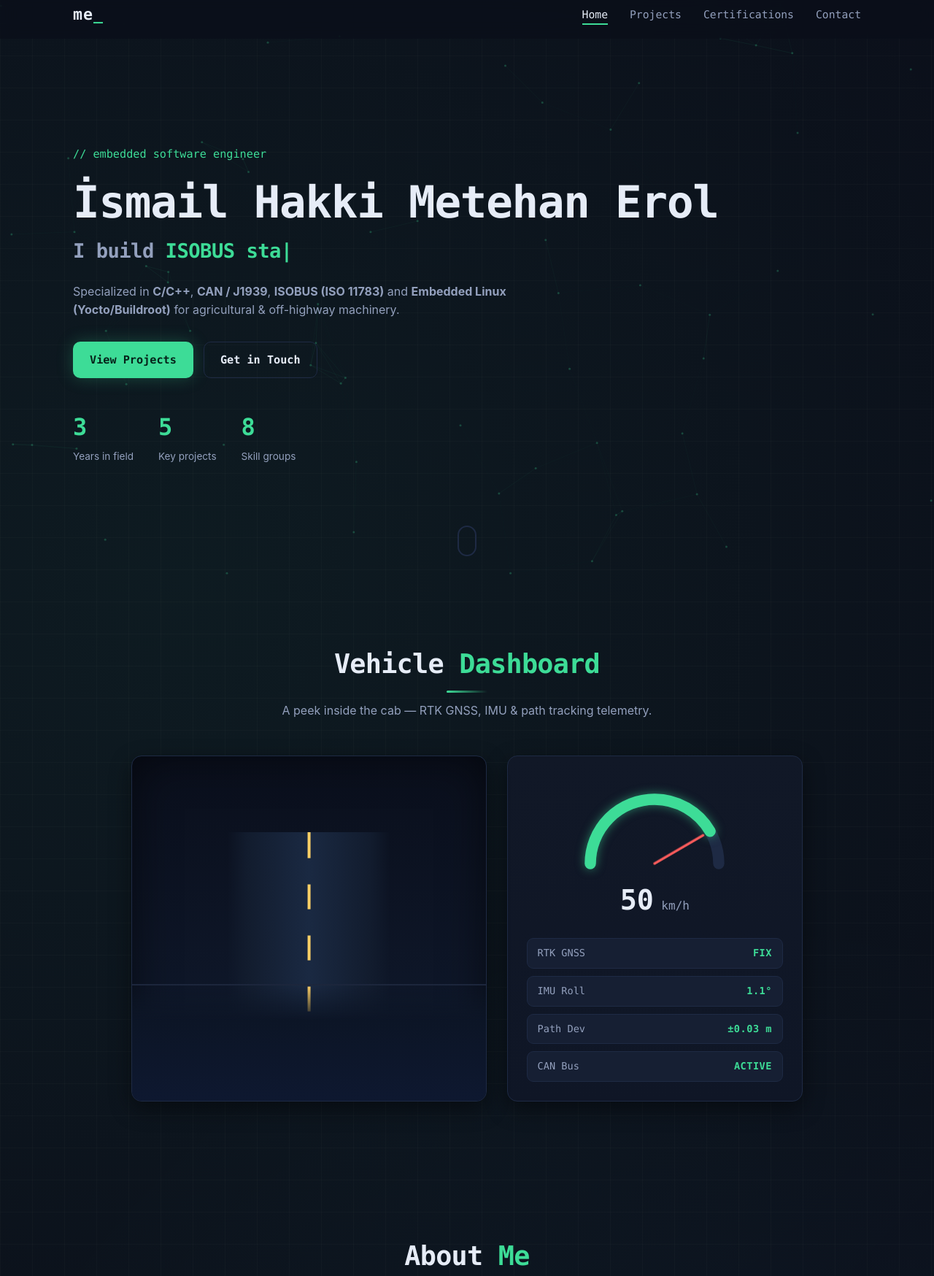
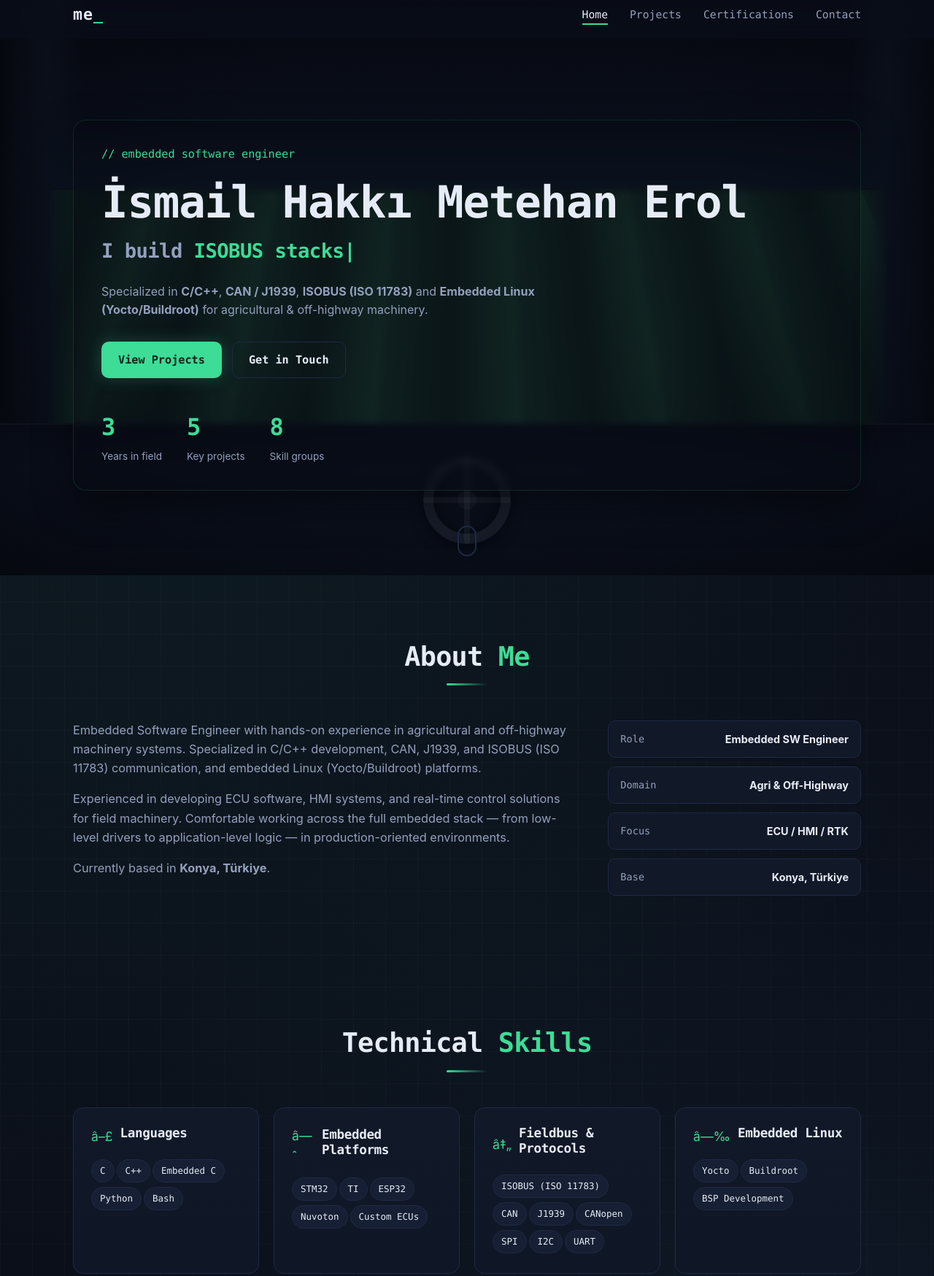
Before and after one commit to ihm3/ihm3.github.io, a plain HTML site: page index.html in a window 1280 px wide. Shown: the part 12-1760 px from the top of the page at 73% size. Drawn offline with Linux system fonts and the light colour scheme; animation ran at ten frames a second.

Commit message:
feat: replace dashboard with cab interior background scene

```diff
--- a/dashboard.css
+++ /dev/null
@@ -1,165 +0,0 @@
-/* ============ Dashboard section ============ */
-.dashboard-section {
-  padding: 100px 0;
-  position: relative;
-}
-
-.dashboard {
-  display: grid;
-  grid-template-columns: 1.2fr 1fr;
-  gap: 28px;
-  align-items: stretch;
-  max-width: 920px;
-  margin: 0 auto;
-}
-
-/* ============ Scene: road + hood ============ */
-.dash-scene {
-  position: relative;
-  min-height: 320px;
-  border-radius: var(--radius);
-  overflow: hidden;
-  border: 1px solid var(--border);
-  background: linear-gradient(180deg, #0a0f1c 0%, #101a2e 100%);
-  box-shadow: var(--shadow), inset 0 0 60px rgba(0, 0, 0, 0.5);
-}
-
-.dash-road {
-  position: absolute;
-  left: 50%;
-  bottom: 0;
-  width: 46%;
-  height: 78%;
-  transform: translateX(-50%);
-  background: linear-gradient(90deg, transparent, #121c2e 12%, #1a2942 50%, #121c2e 88%, transparent);
-  overflow: hidden;
-}
-
-.road-lines {
-  position: absolute;
-  left: 50%;
-  top: 0;
-  bottom: 0;
-  width: 4px;
-  transform: translateX(-50%);
-  background: repeating-linear-gradient(
-    180deg,
-    var(--warning) 0px,
-    var(--warning) 34px,
-    transparent 34px,
-    transparent 70px
-  );
-  animation: roadscroll 0.9s linear infinite;
-}
-
-@keyframes roadscroll {
-  from { background-position: 0 0; }
-  to { background-position: 0 70px; }
-}
-
-.dash-hood {
-  position: absolute;
-  left: 0;
-  right: 0;
-  bottom: 0;
-  height: 34%;
-  background: linear-gradient(180deg, transparent, #0c1526 30%, #0e1830 100%);
-  border-top: 2px solid rgba(255, 255, 255, 0.06);
-}
-/* ============ Panel & gauges ============ */
-.dash-panel {
-  background: linear-gradient(180deg, var(--bg-elev), var(--surface));
-  border: 1px solid var(--border);
-  border-radius: var(--radius);
-  padding: 26px;
-  display: flex;
-  flex-direction: column;
-  align-items: center;
-  justify-content: center;
-  box-shadow: var(--shadow);
-}
-
-.gauge {
-  width: 220px;
-  max-width: 100%;
-  overflow: visible;
-}
-
-.gauge-track {
-  stroke: var(--border);
-  stroke-width: 14;
-  stroke-linecap: round;
-}
-
-.gauge-arc {
-  stroke: var(--accent);
-  stroke-width: 14;
-  stroke-linecap: round;
-  stroke-dasharray: 251;
-  stroke-dashoffset: 251;
-  transition: stroke-dashoffset 0.3s ease;
-  filter: drop-shadow(0 0 6px rgba(61, 220, 151, 0.5));
-}
-
-.gauge-needle {
-  stroke: var(--danger);
-  stroke-width: 3;
-  stroke-linecap: round;
-  transform-origin: 100px 110px;
-  transition: transform 0.3s ease;
-}
-
-.gauge-readout {
-  text-align: center;
-  margin-top: 8px;
-}
-
-.gauge-value {
-  font-family: var(--mono);
-  font-size: 2.4rem;
-  font-weight: 700;
-  color: var(--text);
-}
-
-.gauge-unit {
-  color: var(--muted);
-  font-family: var(--mono);
-  margin-left: 6px;
-}
-/* ============ Telemetry readouts ============ */
-.telemetry {
-  width: 100%;
-  margin-top: 22px;
-  display: grid;
-  gap: 10px;
-}
-
-.tele-row {
-  display: flex;
-  justify-content: space-between;
-  align-items: center;
-  padding: 9px 14px;
-  border: 1px solid var(--border);
-  border-radius: 9px;
-  background: var(--bg-elev2);
-  font-family: var(--mono);
-  font-size: 0.85rem;
-}
-
-.tele-label {
-  color: var(--muted);
-}
-
-.tele-value {
-  color: var(--accent);
-  font-weight: 700;
-  letter-spacing: 0.5px;
-}
-
-.tele-value.warn {
-  color: var(--warning);
-}
-
-.tele-value.crit {
-  color: var(--danger);
-}
--- a/dashboard.js
+++ /dev/null
@@ -1,75 +0,0 @@
-// ============ Vehicle Dashboard ============
-const needle = document.getElementById("speedNeedle");
-const arc = document.getElementById("speedArc");
-const speedValue = document.getElementById("speedValue");
-const rtkEl = document.getElementById("rtk");
-const imuEl = document.getElementById("imu");
-const pathEl = document.getElementById("pathDev");
-const canEl = document.getElementById("canBus");
-
-const ARC_LENGTH = 251; // full visible arc path length
-let currentPct = 0;
-
-function setGauge(pct) {
-  const clamped = Math.max(0, Math.min(1, pct));
-  if (arc) arc.style.strokeDashoffset = ARC_LENGTH * (1 - clamped);
-  if (needle) needle.style.transform = `rotate(${-90 + clamped * 180}deg)`;
-}
-
-function animateGaugeTo(targetPct) {
-  const start = performance.now();
-  const duration = 900;
-  const from = currentPct;
-
-  function tick(now) {
-    const t = Math.min(1, (now - start) / duration);
-    const eased = 1 - Math.pow(1 - t, 3);
-    const val = from + (targetPct - from) * eased;
-    currentPct = val;
-    setGauge(val);
-    if (speedValue) speedValue.textContent = Math.round(val * 60);
-    if (t < 1) requestAnimationFrame(tick);
-  }
-  requestAnimationFrame(tick);
-}
-
-function updateTelemetry(speedKmh) {
-  const roll = (Math.random() * 4 - 2).toFixed(1);
-  const dev = (Math.random() * 0.08 - 0.04).toFixed(2);
-
-  if (imuEl) imuEl.textContent = `${roll}°`;
-  if (pathEl) pathEl.textContent = `±${dev} m`;
-  if (rtkEl) {
-    const fix = speedKmh > 0 && Math.random() > 0.15 ? "FIX" : "FLOAT";
-    rtkEl.textContent = fix;
-    rtkEl.classList.toggle("crit", fix === "FLOAT");
-  }
-  if (canEl) {
-    const active = speedKmh > 0;
-    canEl.textContent = active ? "ACTIVE" : "IDLE";
-    canEl.classList.toggle("warn", !active);
-  }
-}
-
-// Dashboard appears -> drive the needle
-const dash = document.querySelector(".dashboard");
-if (dash && needle) {
-  let started = false;
-  const io = new IntersectionObserver(
-    (entries) => {
-      entries.forEach((e) => {
-        if (e.isIntersecting && !started) {
-          started = true;
-          animateGaugeTo(0.85); // cruise ~51 km/h
-          setInterval(() => {
-            const target = 0.5 + Math.random() * 0.45;
-            animateGaugeTo(target);
-            updateTelemetry(Math.round(target * 60));
-          }, 2600);
-        }
-      });
-    },
-    { threshold: 0.35 }
-  );
-  io.observe(dash);
-}
--- a/index.html
+++ b/index.html
@@ -4,15 +4,14 @@
   <meta charset="UTF-8">
   <meta name="viewport" content="width=device-width, initial-scale=1.0">
   <meta name="description" content="Portfolio of Metehan Erol, Embedded Software Engineer specializing in agricultural and off-highway systems, ISOBUS, CAN/J1939, and Embedded Linux.">
-  <meta name="author" content="İsmail Hakki Metehan Erol">
+  <meta name="author" content="İsmail Hakkı Metehan Erol">
   <meta property="og:title" content="Metehan Erol | Embedded Software Engineer">
   <meta property="og:description" content="Embedded Software Engineer — ISOBUS, CAN/J1939, Embedded Linux, RTK GNSS.">
   <meta property="og:type" content="website">
   <title>Metehan Erol | Embedded Software Engineer</title>
   <link rel="stylesheet" href="styles.css">
-  <link rel="stylesheet" href="dashboard.css">
+  <link rel="stylesheet" href="interior.css">
   <script src="script.js" defer></script>
-  <script src="dashboard.js" defer></script>
 </head>
 <body id="top">
   <nav class="navbar" id="navbar">
@@ -31,10 +30,27 @@
   </nav>
 
   <header class="hero">
-    <canvas id="gridCanvas" class="grid-canvas"></canvas>
+    <div class="cab-scene" aria-hidden="true">
+      <div class="cab-field">
+        <div class="crop-rows"></div>
+        <div class="crop-clouds"></div>
+        <div class="crop-sky"></div>
+      </div>
+      <div class="cab-windshield">
+        <div class="cab-header"></div>
+        <div class="cab-pillar pillar-l"></div>
+        <div class="cab-pillar pillar-r"></div>
+        <div class="cab-dash">
+          <div class="wheel">
+            <div class="wheel-inner"></div>
+          </div>
+        </div>
+      </div>
+      <div class="cab-vignette"></div>
+    </div>
     <div class="hero-inner">
       <p class="hero-eyebrow reveal">// embedded software engineer</p>
-      <h1 class="hero-title reveal">İsmail Hakki Metehan Erol</h1>
+      <h1 class="hero-title reveal">İsmail Hakkı Metehan Erol</h1>
       <h2 class="hero-sub reveal">I build <span id="typed" class="accent"></span><span class="cursor">|</span></h2>
       <p class="hero-desc reveal">
         Specialized in <strong>C/C++</strong>, <strong>CAN / J1939</strong>, <strong>ISOBUS (ISO 11783)</strong>
@@ -50,42 +66,10 @@
         <div class="stat"><span class="stat-num" data-target="8">0</span><span class="stat-label">Skill groups</span></div>
       </div>
     </div>
-    <a href="#dashboard" class="scroll-hint" aria-label="Scroll to dashboard"><span></span></a>
+    <a href="#about" class="scroll-hint" aria-label="Scroll to about"><span></span></a>
   </header>
 
   <main class="container">
-    <section id="dashboard" class="dashboard-section">
-      <div class="section-head reveal">
-        <h2 class="section-title">Vehicle <span class="accent">Dashboard</span></h2>
-        <p class="section-sub">A peek inside the cab — RTK GNSS, IMU &amp; path tracking telemetry.</p>
-      </div>
-      <div class="dashboard reveal">
-        <div class="dash-scene">
-          <div class="dash-road">
-            <div class="road-lines"></div>
-          </div>
-          <div class="dash-hood"></div>
-        </div>
-        <div class="dash-panel">
-          <svg class="gauge" viewBox="0 0 200 120" aria-hidden="true">
-            <path class="gauge-track" d="M 20 110 A 80 80 0 0 1 180 110" fill="none"/>
-            <path class="gauge-arc" id="speedArc" d="M 20 110 A 80 80 0 0 1 180 110" fill="none"/>
-            <line class="gauge-needle" id="speedNeedle" x1="100" y1="110" x2="100" y2="40" />
-          </svg>
-          <div class="gauge-readout">
-            <span class="gauge-value" id="speedValue">0</span>
-            <span class="gauge-unit">km/h</span>
-          </div>
-          <div class="telemetry">
-            <div class="tele-row"><span class="tele-label">RTK GNSS</span><span class="tele-value" id="rtk">FIX</span></div>
-            <div class="tele-row"><span class="tele-label">IMU Roll</span><span class="tele-value" id="imu">0.0°</span></div>
-            <div class="tele-row"><span class="tele-label">Path Dev</span><span class="tele-value" id="pathDev">±0.00 m</span></div>
-            <div class="tele-row"><span class="tele-label">CAN Bus</span><span class="tele-value" id="canBus">ACTIVE</span></div>
-          </div>
-        </div>
-      </div>
-    </section>
-
     <section id="about" class="section">
       <div class="section-head reveal">
         <h2 class="section-title">About <span class="accent">Me</span></h2>
@@ -131,7 +115,7 @@
   </main>
 
   <footer class="footer">
-    <p>© <span id="year"></span> İsmail Hakki Metehan Erol</p>
+    <p>© <span id="year"></span> İsmail Hakkı Metehan Erol</p>
     <p class="footer-links">
       <a href="contact.html">Contact</a>
       <a href="projects.html">Projects</a>
--- /dev/null
+++ b/interior.css
@@ -0,0 +1,172 @@
+/* ============ Cab interior background scene ============ */
+.cab-scene {
+  position: absolute;
+  inset: 0;
+  z-index: 0;
+  overflow: hidden;
+  background: #0b0f1a;
+}
+
+/* Field outside the windshield */
+.cab-field {
+  position: absolute;
+  inset: 0;
+  overflow: hidden;
+}
+
+.crop-sky {
+  position: absolute;
+  top: 0;
+  left: 0;
+  right: 0;
+  height: 34%;
+  background: linear-gradient(180deg, #0e1a2b 0%, #14263c 55%, #0f1e30 100%);
+}
+
+.crop-clouds {
+  position: absolute;
+  top: 6%;
+  left: 0;
+  right: 0;
+  height: 22%;
+  opacity: 0.5;
+  background:
+    radial-gradient(40px 22px at 20% 50%, rgba(147, 160, 189, 0.35), transparent 70%),
+    radial-gradient(60px 28px at 45% 20%, rgba(147, 160, 189, 0.3), transparent 70%),
+    radial-gradient(50px 24px at 75% 60%, rgba(147, 160, 189, 0.32), transparent 70%);
+  animation: clouds 40s linear infinite;
+}
+
+@keyframes clouds {
+  from { transform: translateX(-8%); }
+  to { transform: translateX(8%); }
+}
+
+/* Moving crop rows seen from the cab */
+.crop-rows {
+  position: absolute;
+  top: 34%;
+  bottom: 0;
+  left: 0;
+  right: 0;
+  background:
+    repeating-linear-gradient(
+      90deg,
+      rgba(33, 84, 60, 0.75) 0px,
+      rgba(22, 58, 42, 0.6) 70px,
+      rgba(39, 98, 68, 0.8) 140px
+    );
+  background-size: 200% 100%;
+  animation: cropmove 22s linear infinite;
+  transform: perspective(600px) rotateX(18deg) scale(1.6);
+  transform-origin: 50% 100%;
+  box-shadow: inset 0 0 120px rgba(0, 0, 0, 0.55);
+}
+
+@keyframes cropmove {
+  from { background-position: 0 0; }
+  to { background-position: 200% 0; }
+}
+
+/* Windshield framing */
+.cab-windshield {
+  position: absolute;
+  inset: 0;
+  pointer-events: none;
+}
+
+.cab-header {
+  position: absolute;
+  top: 0;
+  left: 0;
+  right: 0;
+  height: 34%;
+  background: linear-gradient(180deg, #05070d 0%, #0a0f1c 70%, rgba(10, 15, 28, 0) 100%);
+  border-bottom: 2px solid rgba(255, 255, 255, 0.05);
+}
+
+.cab-pillar {
+  position: absolute;
+  top: 0;
+  bottom: 0;
+  width: 9vw;
+  min-width: 60px;
+  background: linear-gradient(90deg, #070a12 0%, #0d1422 55%, rgba(13, 20, 34, 0) 100%);
+}
+
+.cab-pillar.pillar-r {
+  left: auto;
+  right: 0;
+  transform: scaleX(-1);
+}
+
+/* Dashboard / hood at the bottom */
+.cab-dash {
+  position: absolute;
+  left: 0;
+  right: 0;
+  bottom: 0;
+  height: 26%;
+  background: linear-gradient(180deg, #0a0f1c 0%, #0d1526 30%, #0a0f1a 100%);
+  border-top: 2px solid rgba(255, 255, 255, 0.06);
+  display: flex;
+  align-items: center;
+  justify-content: center;
+}
+
+/* Steering wheel silhouette */
+.wheel {
+  width: 120px;
+  height: 120px;
+  border-radius: 50%;
+  border: 14px solid rgba(230, 236, 247, 0.08);
+  position: relative;
+  box-shadow: inset 0 0 20px rgba(0, 0, 0, 0.6), 0 6px 18px rgba(0, 0, 0, 0.5);
+}
+
+.wheel::before,
+.wheel::after {
+  content: "";
+  position: absolute;
+  left: 50%;
+  top: -14px;
+  bottom: -14px;
+  width: 8px;
+  transform: translateX(-50%);
+  background: rgba(230, 236, 247, 0.07);
+  border-radius: 4px;
+}
+
+.wheel::after {
+  top: 50%;
+  left: -14px;
+  right: -14px;
+  bottom: auto;
+  width: auto;
+  height: 8px;
+  transform: translateY(-50%);
+}
+
+.wheel-inner {
+  position: absolute;
+  left: 50%;
+  top: 50%;
+  width: 26px;
+  height: 26px;
+  transform: translate(-50%, -50%);
+  border-radius: 50%;
+  background: rgba(230, 236, 247, 0.06);
+}
+
+/* Vignette for depth */
+.cab-vignette {
+  position: absolute;
+  inset: 0;
+  background: radial-gradient(ellipse at 50% 40%, transparent 40%, rgba(4, 6, 12, 0.72) 100%);
+}
+
+/* Readability panel over the scene */
+.hero-inner {
+  position: relative;
+  z-index: 2;
+}
--- a/script.js
+++ b/script.js
@@ -58,61 +58,6 @@ if (typedEl) {
     }
   }
   type();
-}
-
-// ============ Grid canvas background ============
-const canvas = document.getElementById("gridCanvas");
-if (canvas) {
-  const ctx = canvas.getContext("2d");
-  let w, h, nodes = [], raf;
-
-  function resize() {
-    w = canvas.width = canvas.offsetWidth;
-    h = canvas.height = canvas.offsetHeight;
-    const count = Math.min(70, Math.floor((w * h) / 16000));
-    nodes = Array.from({ length: count }, () => ({
-      x: Math.random() * w,
-      y: Math.random() * h,
-      vx: (Math.random() - 0.5) * 0.4,
-      vy: (Math.random() - 0.5) * 0.4,
-    }));
-  }
-
-  function draw() {
-    ctx.clearRect(0, 0, w, h);
-    ctx.strokeStyle = "rgba(61, 220, 151, 0.18)";
-    ctx.lineWidth = 1;
-    for (const n of nodes) {
-      n.x += n.vx;
-      n.y += n.vy;
-      if (n.x < 0 || n.x > w) n.vx *= -1;
-      if (n.y < 0 || n.y > h) n.vy *= -1;
-    }
-    for (let i = 0; i < nodes.length; i++) {
-      for (let j = i + 1; j < nodes.length; j++) {
-        const a = nodes[i], b = nodes[j];
-        const dx = a.x - b.x, dy = a.y - b.y;
-        const d = Math.hypot(dx, dy);
-        if (d < 130) {
-          ctx.globalAlpha = 1 - d / 130;
-          ctx.beginPath();
-          ctx.moveTo(a.x, a.y);
-          ctx.lineTo(b.x, b.y);
-          ctx.stroke();
-        }
-      }
-      ctx.globalAlpha = 1;
-      ctx.fillStyle = "rgba(61, 220, 151, 0.5)";
-      ctx.beginPath();
-      ctx.arc(nodes[i].x, nodes[i].y, 1.5, 0, Math.PI * 2);
-      ctx.fill();
-    }
-    raf = requestAnimationFrame(draw);
-  }
-
-  resize();
-  draw();
-  window.addEventListener("resize", () => { cancelAnimationFrame(raf); resize(); });
 }
 
 // ============ Scroll reveal ============
@@ -184,14 +129,14 @@ if (toTop) {
 const skillsGrid = document.getElementById("skillsGrid");
 if (skillsGrid) {
   const skills = [
-    { icon: "▣", title: "Languages", items: ["C", "C++", "Embedded C", "Python", "Bash"] },
-    { icon: "◈", title: "Embedded Platforms", items: ["STM32", "TI", "ESP32", "Nuvoton", "Custom ECUs"] },
-    { icon: "⇄", title: "Fieldbus & Protocols", items: ["ISOBUS (ISO 11783)", "CAN", "J1939", "CANopen", "SPI", "I2C", "UART"] },
-    { icon: "◉", title: "Embedded Linux", items: ["Yocto", "Buildroot", "BSP Development"] },
-    { icon: "▤", title: "HMI & Visualization", items: ["Qt", "LVGL", "BT81X Series"] },
-    { icon: "✚", title: "Off-Highway Systems", items: ["ECU Software", "RTK GNSS", "IMU", "Path Tracking"] },
-    { icon: "⚒", title: "Quality & Debugging", items: ["MISRA-C", "Bootloaders", "JTAG", "GDB"] },
-    { icon: "⚙", title: "Tools", items: ["Git", "CMake", "KiCad", "Jira"] },
+    { icon: "â–£", title: "Languages", items: ["C", "C++", "Embedded C", "Python", "Bash"] },
+    { icon: "â—ˆ", title: "Embedded Platforms", items: ["STM32", "TI", "ESP32", "Nuvoton", "Custom ECUs"] },
+    { icon: "â‡„", title: "Fieldbus & Protocols", items: ["ISOBUS (ISO 11783)", "CAN", "J1939", "CANopen", "SPI", "I2C", "UART"] },
+    { icon: "â—‰", title: "Embedded Linux", items: ["Yocto", "Buildroot", "BSP Development"] },
+    { icon: "â–¤", title: "HMI & Visualization", items: ["Qt", "LVGL", "BT81X Series"] },
+    { icon: "âœš", title: "Off-Highway Systems", items: ["ECU Software", "RTK GNSS", "IMU", "Path Tracking"] },
+    { icon: "âš’", title: "Quality & Debugging", items: ["MISRA-C", "Bootloaders", "JTAG", "GDB"] },
+    { icon: "âš™", title: "Tools", items: ["Git", "CMake", "KiCad", "Jira"] },
   ];
   skillsGrid.innerHTML = skills
     .map(
@@ -212,8 +157,8 @@ if (timeline) {
     {
       role: "Embedded Software Engineer",
       company: "Doken Teknoloji ve Makine",
-      period: "2023 — Present",
-      loc: "Konya, Türkiye",
+      period: "2023 â€” Present",
+      loc: "Konya, TÃ¼rkiye",
       pts: [
         "Developed ECU software for agricultural machinery using C/C++.",
         "Implemented ISOBUS (ISO 11783) stacks incl. Virtual Terminal (VT) and Task Controller (TC).",
@@ -226,8 +171,8 @@ if (timeline) {
     {
       role: "Embedded Systems Engineer",
       company: "Lamptime Elektrik",
-      period: "2022 — 2023",
-      loc: "Türkiye",
+      period: "2022 â€” 2023",
+      loc: "TÃ¼rkiye",
       pts: [
         "Developed embedded applications with BLE, Zigbee, and Raspberry Pi.",
         "Integrated wireless communication for IoT-enabled embedded systems.",
@@ -235,9 +180,9 @@ if (timeline) {
     },
     {
       role: "Embedded Software Engineer Intern",
-      company: "Atiker Yazılım",
+      company: "Atiker YazÄ±lÄ±m",
       period: "2022",
-      loc: "Türkiye",
+      loc: "TÃ¼rkiye",
       pts: [
         "Worked on Embedded Linux systems and Qt-based industrial HMI applications.",
         "Assisted in real-time Linux integration and system-level debugging.",
@@ -254,7 +199,7 @@ if (timeline) {
             <h3 class="card-title">${j.role}</h3>
             <span class="tl-period">${j.period}</span>
           </div>
-          <p class="tl-company">${j.company} · ${j.loc}</p>
+          <p class="tl-company">${j.company} Â· ${j.loc}</p>
           <ul class="tl-list">${j.pts.map((p) => `<li>${p}</li>`).join("")}</ul>
         </div>
       </div>`
--- a/styles.css
+++ b/styles.css
@@ -327,20 +327,23 @@ h1, h2, h3, h4 {
   overflow: hidden;
 }
 
-.grid-canvas {
-  position: absolute;
-  inset: 0;
-  width: 100%;
-  height: 100%;
-  z-index: 0;
-  opacity: 0.5;
-}
-
 .hero-inner {
   position: relative;
   z-index: 2;
   width: min(1080px, 92%);
   margin: 0 auto;
+  padding: 34px 38px;
+  border-radius: 18px;
+  background: rgba(7, 10, 18, 0.62);
+  border: 1px solid rgba(61, 220, 151, 0.14);
+  backdrop-filter: blur(4px);
+  box-shadow: 0 20px 50px rgba(0, 0, 0, 0.5);
+}
+
+@media (max-width: 768px) {
+  .hero-inner {
+    padding: 24px 20px;
+  }
 }
 
 .hero-eyebrow {
```
Also changed, not shown: certifications.html (+1 -1 lines), contact.html (+2 -6 lines), projects.html (+1 -1 lines), 1 other file.
